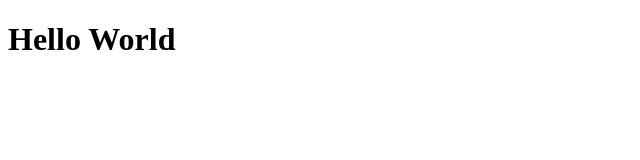
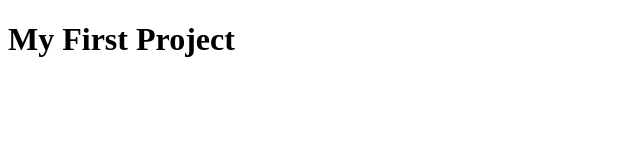
Before and after one commit to SandraLopezRgz/new-repo, a plain HTML site: page index.html in a window 1280 px wide. Shown: the whole page, without its empty margins (0-640 px from the left). Drawn offline with Linux system fonts and the light colour scheme.

Commit message:
Change header

```diff
--- a/index.html
+++ b/index.html
@@ -6,6 +6,6 @@
         <title>first-project</title>
     </head>
     <body>
-        <h1>Hello World</h1>
+        <h1>My First Project</h1>
     </body>
 </html>
```
